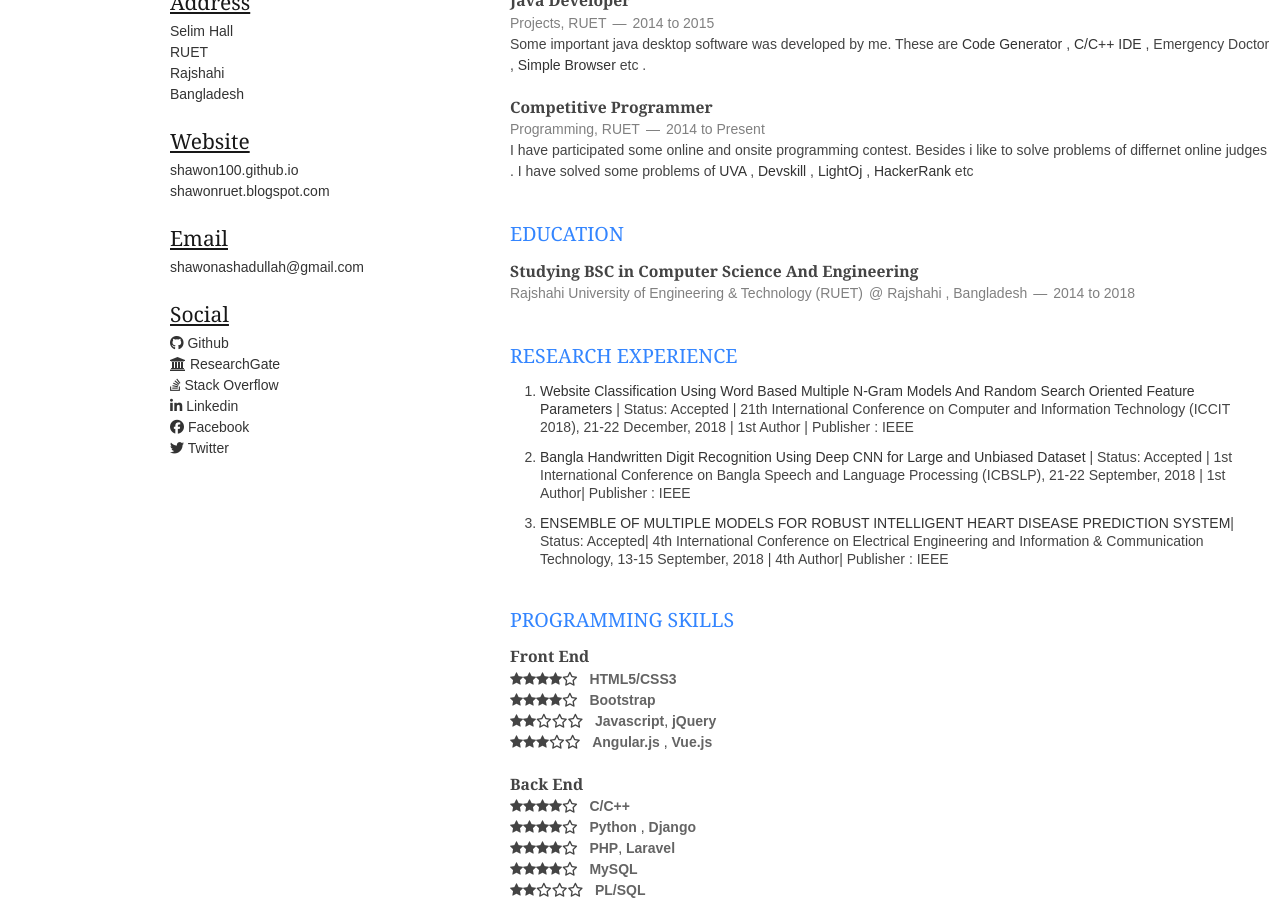
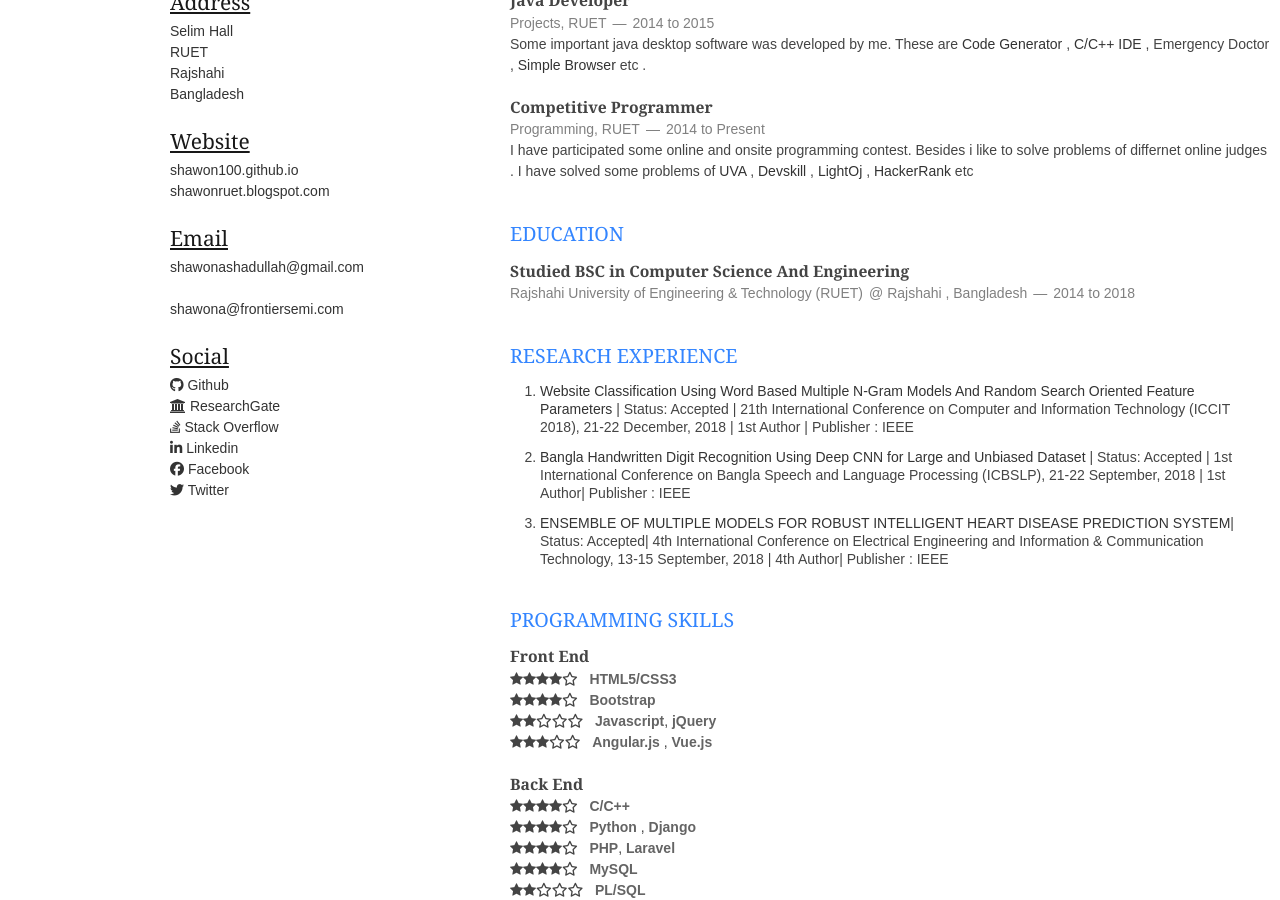
Before and after one commit to shawon100/shawon100.github.io, a Jekyll site: the page built from resume.html, in a window 1280 px wide and 900 px high, scrolled down 413 px. Built offline with Jekyll 4.4.1, drawn with Linux system fonts in a browser that asks for light colours; nearby versions of some CDN libraries; library files that are not in the unit come from our copies.

Commit message:
Update resume.html

```diff
--- a/resume.html
+++ b/resume.html
@@ -92,6 +92,7 @@
         <p>
             <h4><u>Email</u></h4>
             <a href="mailto:shawonashadullah@gmail.com">shawonashadullah@gmail.com</a><br><br>
+            <a href="mailto:shawona@frontiersemi.com">shawona@frontiersemi.com</a><br><br>
             <h4><u>Social</u></h4>
             <a href="https://github.com/shawon100"><i class="fa fa-github"></i> Github</a><br/>
             <a href="https://www.researchgate.net/profile/Ashadullah_Shawon"><i class="fa fa-university"></i> ResearchGate</a><br/>
@@ -158,7 +159,7 @@
     <h1>Education</h1>
     <article>
         <header>
-            <h1>Studying BSC in Computer Science And Engineering</h1>
+            <h1>Studied BSC in Computer Science And Engineering</h1>
             <span>Rajshahi University of Engineering & Technology (RUET)</span>
             <span><address>Rajshahi , Bangladesh</address><time>2014 to 2018</time></span>
         </header>
```
